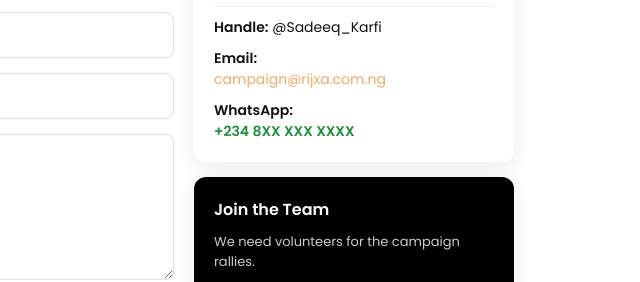
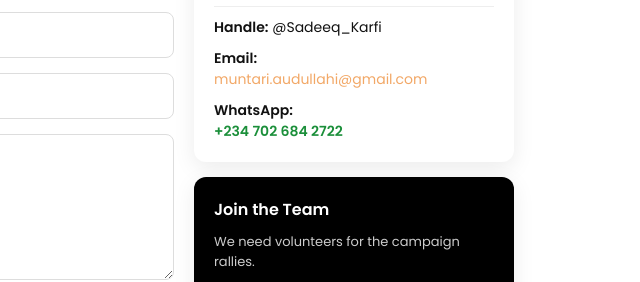
Before and after one commit to bakorimukhtar/sadeeqsug, a plain HTML site: page contact.html in a window 1280 px wide. Shown: the part 261-543 px from the top of the page, 556-1196 px from the left. Drawn offline with Linux system fonts and the light colour scheme.

Commit message:
Update all files and add success modal

```diff
--- a/contact.html
+++ b/contact.html
@@ -83,12 +83,12 @@
 
               <p style="margin:10px 0 0; font-size:14px;">
                 <strong>Email:</strong> <br>
-                <a href="mailto:campaign@rijxa.com.ng" style="color:var(--orange);">campaign@rijxa.com.ng</a>
+                <a href="mailto:campaign@rijxa.com.ng" style="color:var(--orange);">muntari.audullahi@gmail.com</a>
               </p>
 
               <p style="margin:10px 0 0; font-size:14px;">
                 <strong>WhatsApp:</strong> <br>
-                <a href="https://wa.me/2348000000000" target="_blank" style="color:var(--green); font-weight:600;">+234 8XX XXX XXXX</a>
+                <a href="https://wa.me/2347026842722" target="_blank" style="color:var(--green); font-weight:600;">+234 702 684 2722</a>
               </p>
             </div>
 
```
